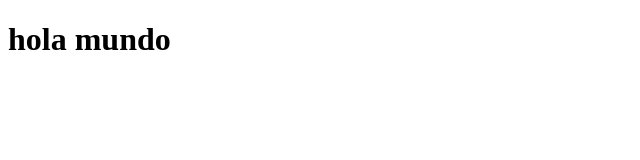
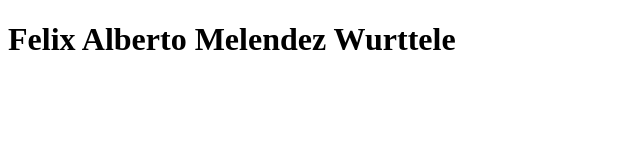
Before and after one commit to FelixMelendezzz/Felixhtmlgit, a plain HTML site: page index.html in a window 1280 px wide. Shown: the whole page, without its empty margins (0-640 px from the left). Drawn offline with Linux system fonts and the light colour scheme.

Commit message:
Update index.html

```diff
--- a/index.html
+++ b/index.html
@@ -5,6 +5,6 @@
     <title>Document</title>
 </head>
 <body>
-    <h1>hola mundo</h1>
+    <h1>Felix Alberto Melendez Wurttele</h1>
 </body>
 </html>
```
